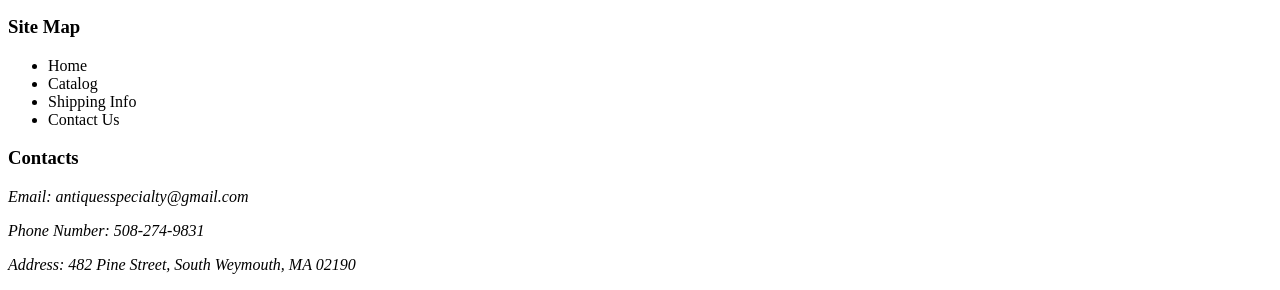
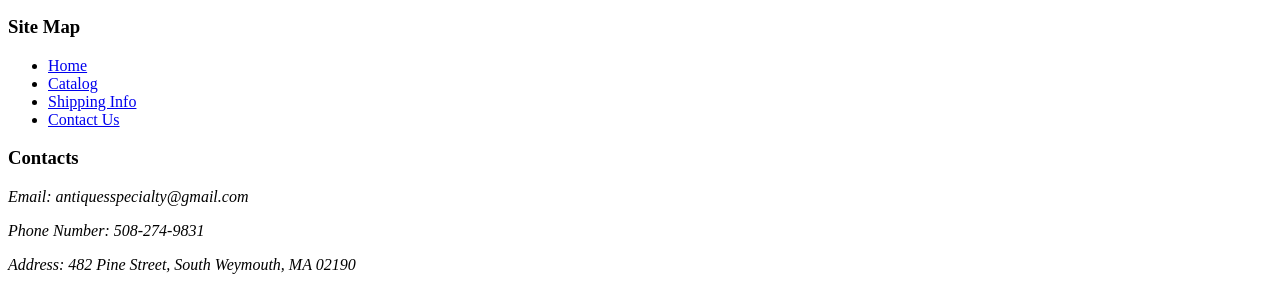
Before and after one commit to njohnsen2/ITEC362-Antique-Website, a plain HTML site: page index.html in a window 1280 px wide. Shown: the part 1904-2194 px from the top of the page. Drawn offline with Linux system fonts and the light colour scheme.

Commit message:
Add files via upload

```diff
--- a/index.html
+++ b/index.html
@@ -71,10 +71,10 @@
       <h3>Site Map</h3>
       <nav>
          <ul>
-            <li>Home</li>
-            <li>Catalog</li>
-            <li>Shipping Info</li>
-            <li>Contact Us</li>
+            <li><a href="index.html">Home</a></li>
+            <li><a href="products.html">Catalog</a></li>
+            <li><a href="shipping_info.html">Shipping Info</a></li>
+            <li><a href="contact.html">Contact Us</a></li>
          </ul>
       </nav>
       <h3>Contacts</h3>
```
